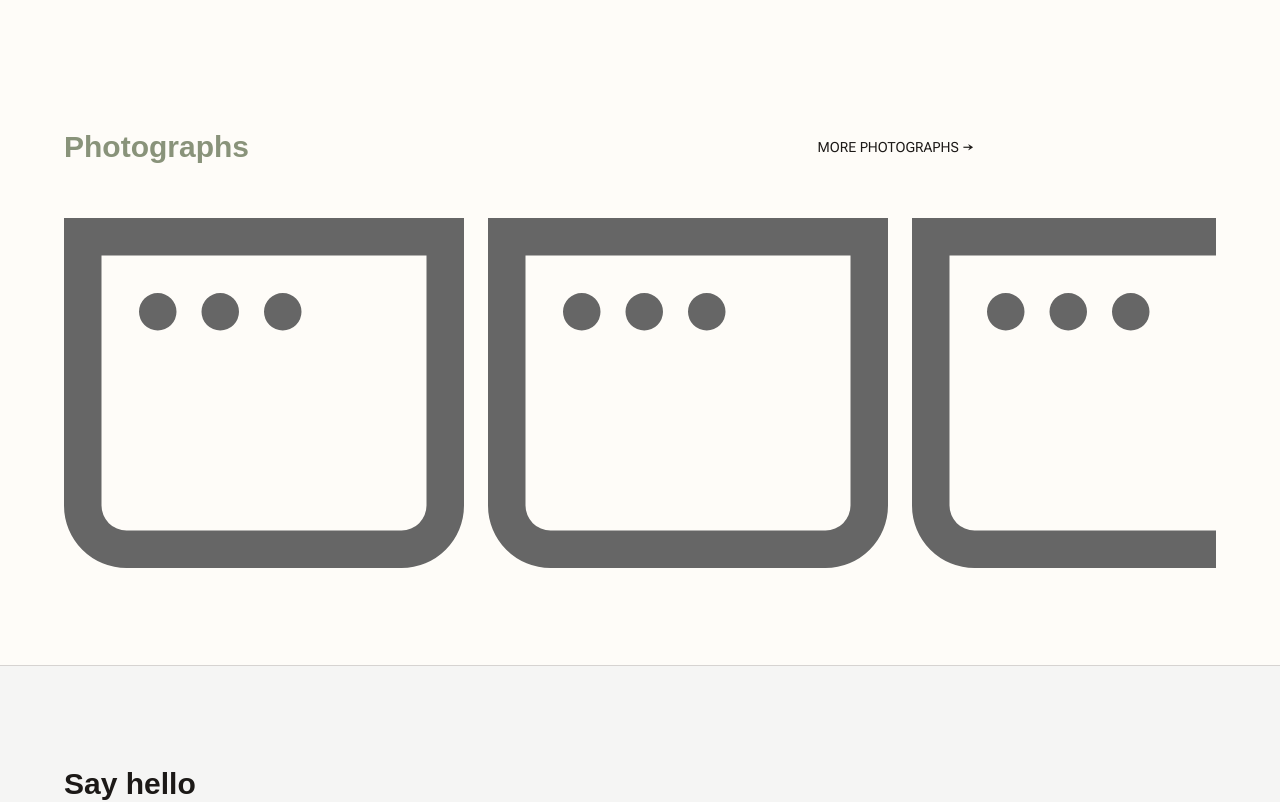
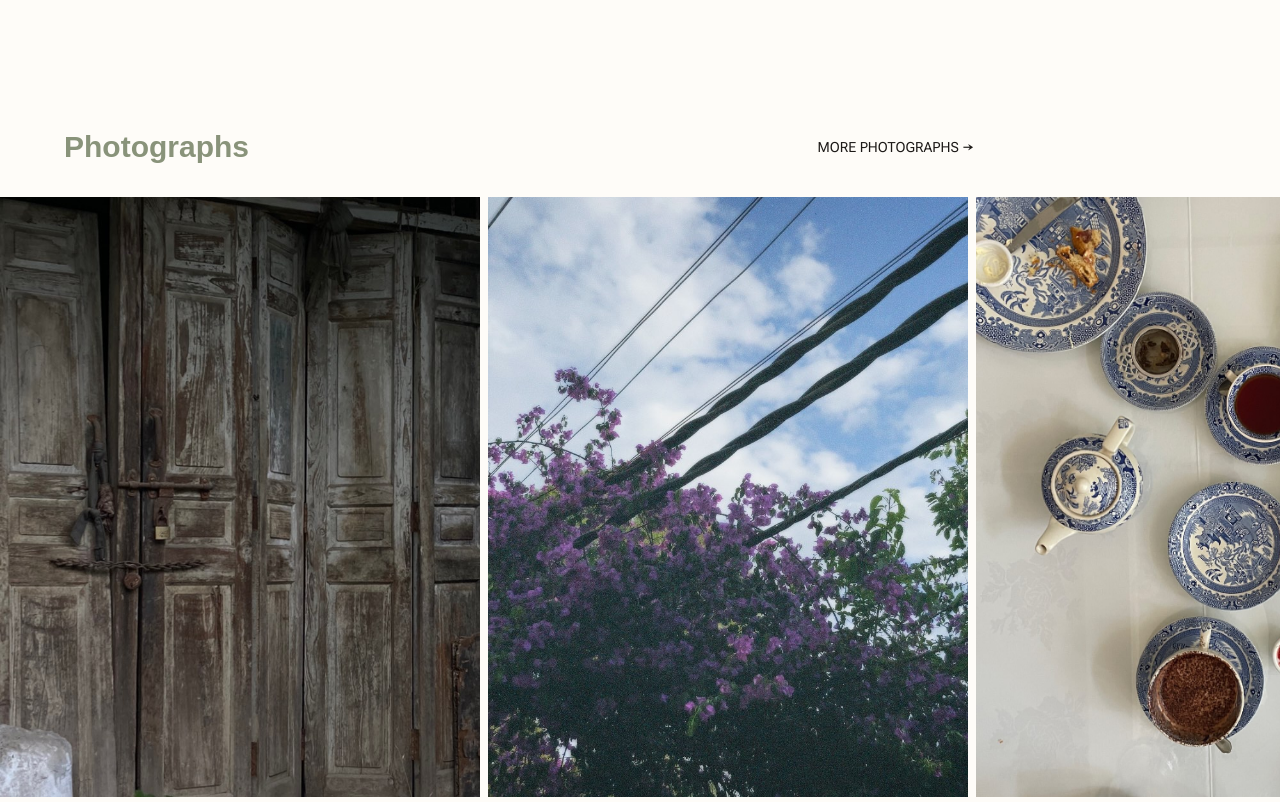
Before and after one commit to wakeupguruu/portfolio, a Next.js app: page / in a window 1280 px wide. Shown: the part 1040-1842 px from the top of the page. Built offline with nearby package versions, Linux system fonts and the light colour scheme; a web font is replaced by a local one.

Commit message:
style: added new style for photograph section on homepage

```diff
--- a/app/globals.css
+++ b/app/globals.css
@@ -150,6 +150,13 @@ a:hover {
   /* User requested specific separator colors */
   --border-separator: #d6d3d1;
   --color-underline: var(--accent);
+
+  /* More Photographs Card */
+  --bg-more-card: #f5f5f4;
+  --border-more-card-hover: #1c1917; /* High contrast black for light mode */
+  --text-more-card: #1c1917;
+  --text-more-card-sub: #79716b;
+  --text-more-arrow: #1c1917;
 }
 
 .dark {
@@ -158,6 +165,13 @@ a:hover {
   --bg-footer: #44403b;
   --text-footer: #ededed; /* Using opacity in usage or explicit color */
   --border-separator: #57534d;
+
+  /* More Photographs Card */
+  --bg-more-card: #292524;
+  --border-more-card-hover: #ededed; /* High contrast white for dark mode */
+  --text-more-card: #ededed;
+  --text-more-card-sub: #a8a29e;
+  --text-more-arrow: #ededed;
 }
 
 /* Semantic Classes (as requested to clean up inline styles) */
@@ -186,8 +200,3 @@ a:hover {
   transition-duration: 300ms;
   transition-timing-function: ease-in-out;
 }
-
-.link-custom-underline:hover {
-  /* Using specific colors for hover based on context implies inheriting or utilizing current color */
-  /* For now, keeping text color transition logic simple or handling in component if specific hover needed */
-}
--- a/app/page.tsx
+++ b/app/page.tsx
@@ -143,29 +143,77 @@ export default function Home() {
       </Section>
 
       {/* Photographs */}
-      <Section className="mb-12 md:mb-16">
+      <Section className="mb-24 md:mb-32">
         <Container>
-          <div className="mb-5 grid grid-cols-[1fr_auto] items-center w-full md:w-[79%]">
+          <div className="mb-8 flex items-center justify-between w-full md:w-[79%]">
             <h2 className="font-tasa text-3xl font-semibold" style={{ color: 'var(--accent)' }}>Photographs</h2>
-            <Link href="#" className="text-sm font-robot">MORE PHOTOGRAPHS →</Link>
+            <Link href="/photography" className="text-sm font-robot hover:underline underline-offset-4 decoration-1">MORE PHOTOGRAPHS →</Link>
+          </div>
+        </Container>
+
+        {/* Horizontal Scroll Layout - One Row, Big Images (600px height) */}
+        {/* Removed Container wrapper to allow full-bleed left edge (no padding) */}
+        <div className="flex gap-2 overflow-x-auto pb-8 w-full snap-x snap-mandatory no-scrollbar" style={{ scrollbarWidth: 'none', msOverflowStyle: 'none' }}>
+          {/* Photo 1 */}
+          <div className="relative h-[600px] w-auto aspect-4/5 shrink-0 snap-center bg-gray-100 dark:bg-zinc-800 overflow-hidden group">
+            <Image
+              src="/images/350514016_3533205423624581_2039509680486506123_n.jpg"
+              alt="Photograph 1"
+              fill
+              className="object-cover transition-transform duration-700"
+              sizes="600px"
+            />
+          </div>
+          {/* Photo 2 */}
+          <div className="relative h-[600px] w-auto aspect-4/5 shrink-0 snap-center bg-gray-100 dark:bg-zinc-800 overflow-hidden group">
+            <Image
+              src="/images/350724561_226691696809998_839108071282653401_n.jpg"
+              alt="Photograph 2"
+              fill
+              className="object-cover transition-transform duration-700"
+              sizes="600px"
+            />
+          </div>
+          {/* Photo 3 */}
+          <div className="relative h-[600px] w-auto aspect-4/5 shrink-0 snap-center bg-gray-100 dark:bg-zinc-800 overflow-hidden group">
+            <Image
+              src="/images/462945158_18464070868048432_556264097090320053_n.jpg"
+              alt="Photograph 3"
+              fill
+              className="object-cover transition-transform duration-700"
+              sizes="600px"
+            />
+          </div>
+          {/* Photo 4 */}
+          <div className="relative h-[600px] w-auto aspect-4/5 shrink-0 snap-center bg-gray-100 dark:bg-zinc-800 overflow-hidden group">
+            <Image
+              src="/images/IMG_20221230_183221.jpg"
+              alt="Photograph 4"
+              fill
+              className="object-cover transition-transform duration-700"
+              sizes="600px"
+            />
+          </div>
+          {/* Photo 5 */}
+          <div className="relative h-[600px] w-auto aspect-4/5 shrink-0 snap-center bg-gray-100 dark:bg-zinc-800 overflow-hidden group">
+            <Image
+              src="/images/332167581_211941278025914_7079700952227328861_n.jpg"
+              alt="Photograph 5"
+              fill
+              className="object-cover transition-transform duration-700"
+              sizes="600px"
+            />
           </div>
 
-          {/* Horizontal scroll container with hidden scrollbar for sleek look */}
-          <div className="flex gap-6 overflow-x-auto py-2 no-scrollbar w-full min-w-0" style={{ scrollbarWidth: 'none', msOverflowStyle: 'none' }}>
-            {[...Array(5)].map((_, i) => (
-              /* Fixed height container, width adjusts automatically based on image aspect ratio */
-              <div key={i} className="relative h-[400px] shrink-0">
-                <Image
-                  src="/window.svg"
-                  alt="Placeholder"
-                  width={600}
-                  height={800}
-                  className="h-full w-auto object-cover grayscale transition-all duration-500 hover:grayscale-0"
-                />
-              </div>
-            ))}
-          </div>
-        </Container>
+          {/* More Link Card */}
+          <Link href="/photography" className="group relative h-[600px] w-[400px] shrink-0 snap-center flex flex-col items-center justify-center text-center p-6 transition-colors duration-300 bg-(--bg-more-card) border border-transparent hover:border-(--border-more-card-hover)">
+            <span className="font-oxygen text-xs tracking-widest uppercase mb-4 text-(--text-more-card-sub)">View All</span>
+            <div className="flex items-center gap-2 text-base font-sans font-bold text-(--text-more-card)">
+              <span>MORE PHOTOGRAPHS</span>
+              <MinimalArrow className="w-6 h-6 -rotate-45 group-hover:rotate-0 transition-transform duration-500 text-(--text-more-arrow)" />
+            </div>
+          </Link>
+        </div>
       </Section>
 
       <div className="w-full border-t border-custom-separator px-4" style={{ borderColor: 'var(--border-separator)' }}></div>
```
